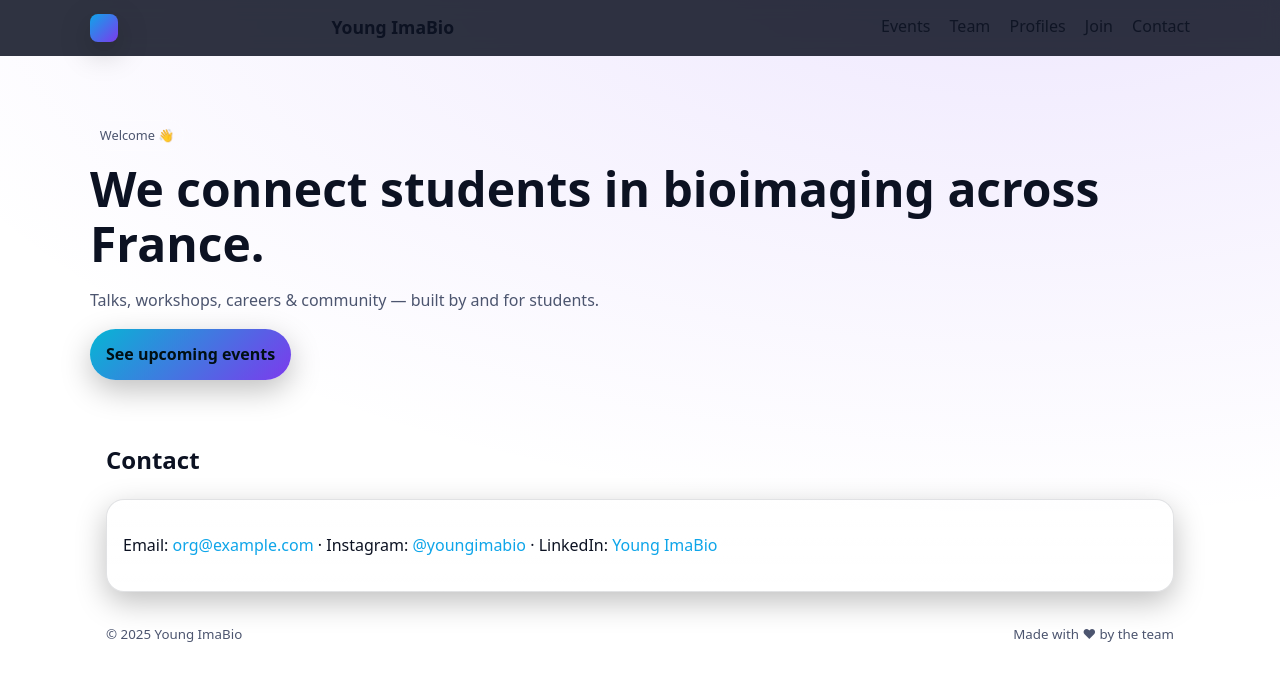
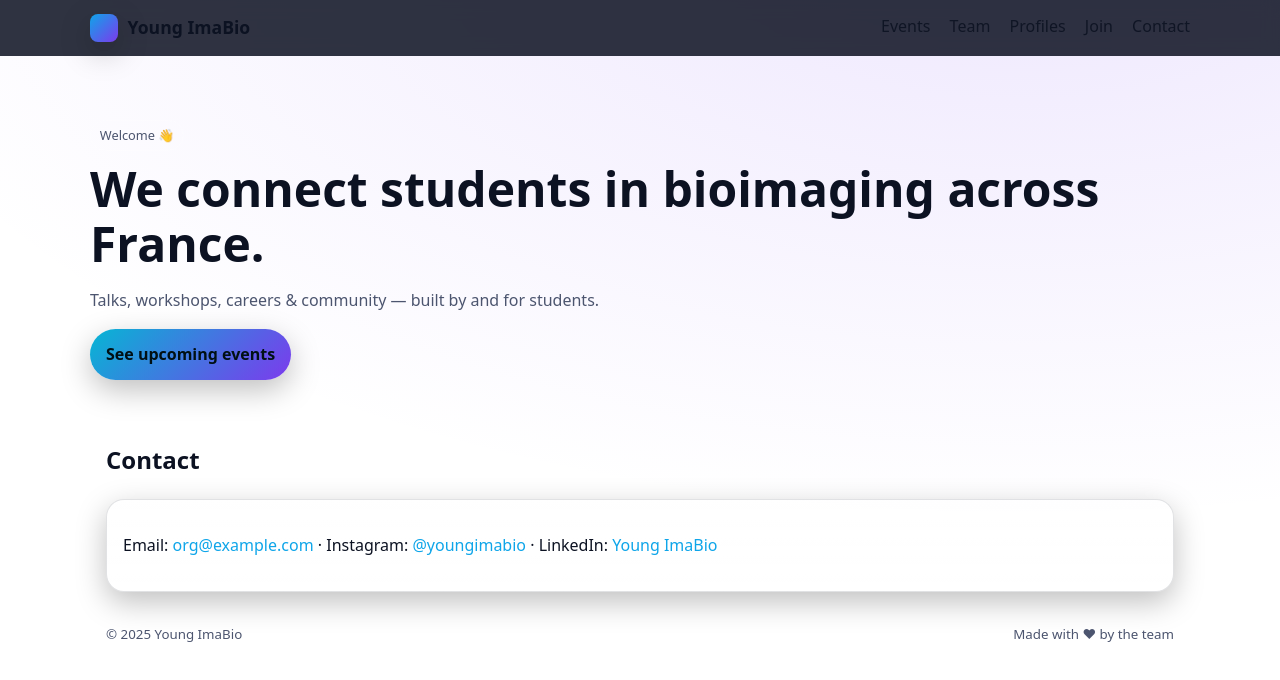
Before and after one commit to Young-Imabio/young-imabio.github.io, a plain HTML site: page index.html in a window 1280 px wide. Drawn offline with Linux system fonts and the light colour scheme.

Commit message:
design: pushed logo all the way to the left

```diff
--- a/index.html
+++ b/index.html
@@ -11,9 +11,10 @@
 <body>
   <header>
     <div class="container nav" role="navigation">
-      <span class="logo" aria-hidden="true"></span>
-      <a class="brand" href="/">Young ImaBio</a>
-      <div class="grow"></div>
+      <a class="brand" href="/">
+        <span class="logo" aria-hidden="true"></span>
+        Young ImaBio
+      </a>
       <nav class="menu">
         <a href="/events/">Events</a>
         <a href="/team/">Team</a>
@@ -21,9 +22,10 @@
         <a href="/join/">Join</a>
         <a href="/#contact">Contact</a>
       </nav>
-      </nav>
     </div>
   </header>
+
+
 
   <main id="main">
     <!-- Hero -->
```
Also changed, not shown: events/index.html (+4 -2 lines), join/index.html (+4 -2 lines), join/thanks/index.html (+4 -2 lines), profiles/index.html (+4 -2 lines), team/index.html (+4 -2 lines).
